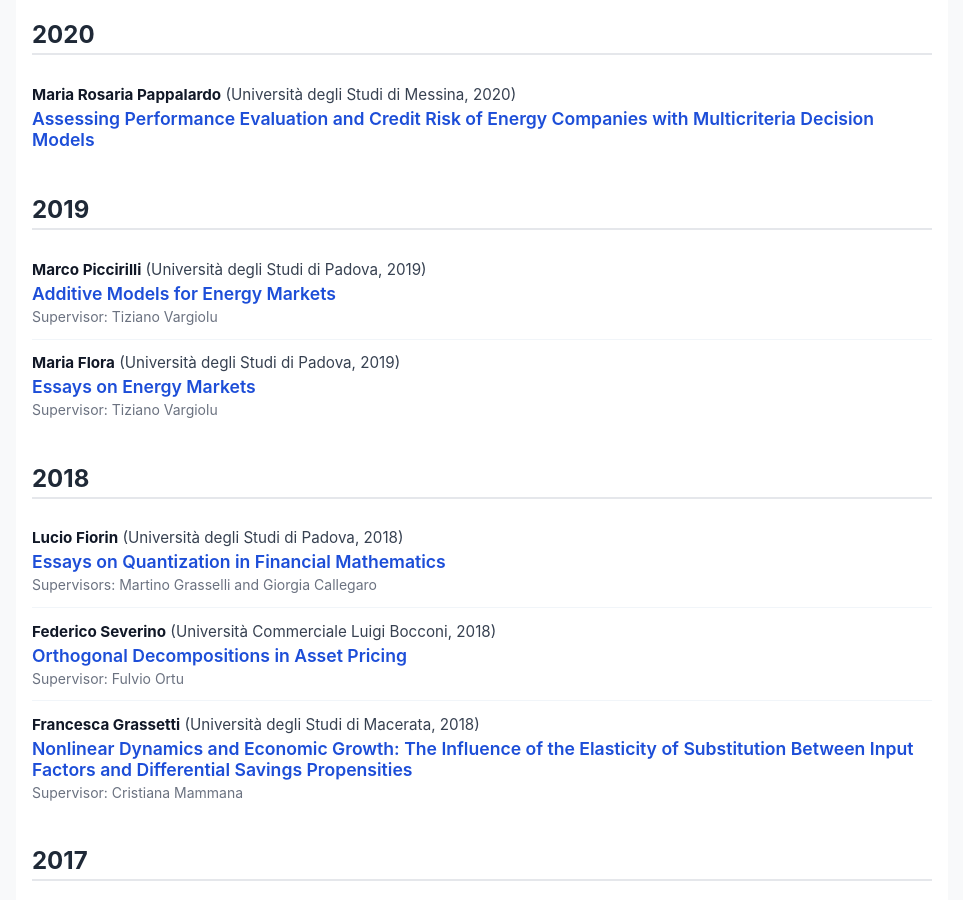
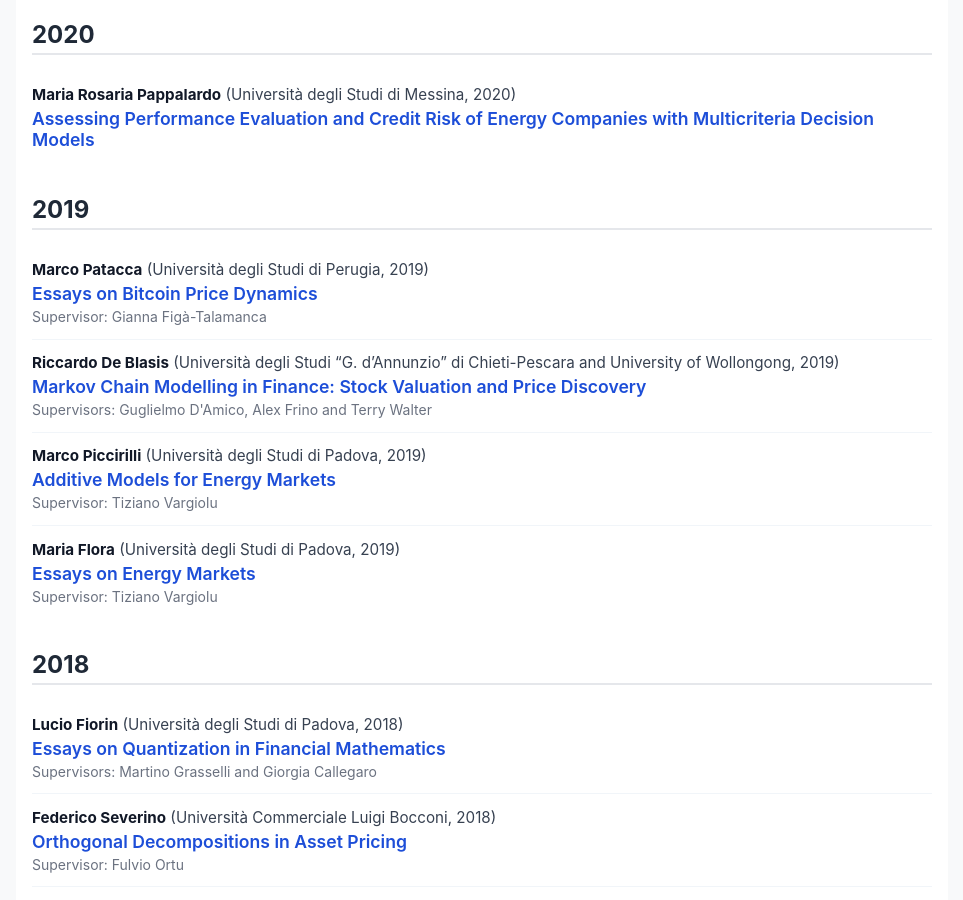
Before and after one commit to mlicalzi/AMASES_theses, a Jekyll site: the page built from index.md, in a window 1280 px wide and 900 px high, scrolled down 2795 px. Shown: the whole window, without its empty margins (158-1121 px from the left). Built offline with Jekyll 4.4.1, drawn with Linux system fonts in a browser that asks for light colours.

Commit message:
Add files via upload

```diff
--- a/_data/theses.yml
+++ b/_data/theses.yml
@@ -1,3 +1,21 @@
+- name: Marco Patacca
+  affiliation: Università degli Studi di Perugia
+  year: 2019
+  url:
+  title: "Essays on Bitcoin Price Dynamics"
+  supervisors:
+    - Gianna Figà-Talamanca
+
+- name: Riccardo De Blasis
+  affiliation: Università degli Studi “G. d’Annunzio” di Chieti-Pescara and University of Wollongong
+  year: 2019
+  url: https://hdl.handle.net/10779/uow.27666747
+  title: "Markov Chain Modelling in Finance: Stock Valuation and Price Discovery"
+  supervisors:
+    - Guglielmo D'Amico
+    - Alex Frino
+    - Terry Walter
+
 - name: Michele Azzone
   affiliation: Politecnico di Milano
   year: 2022
```
